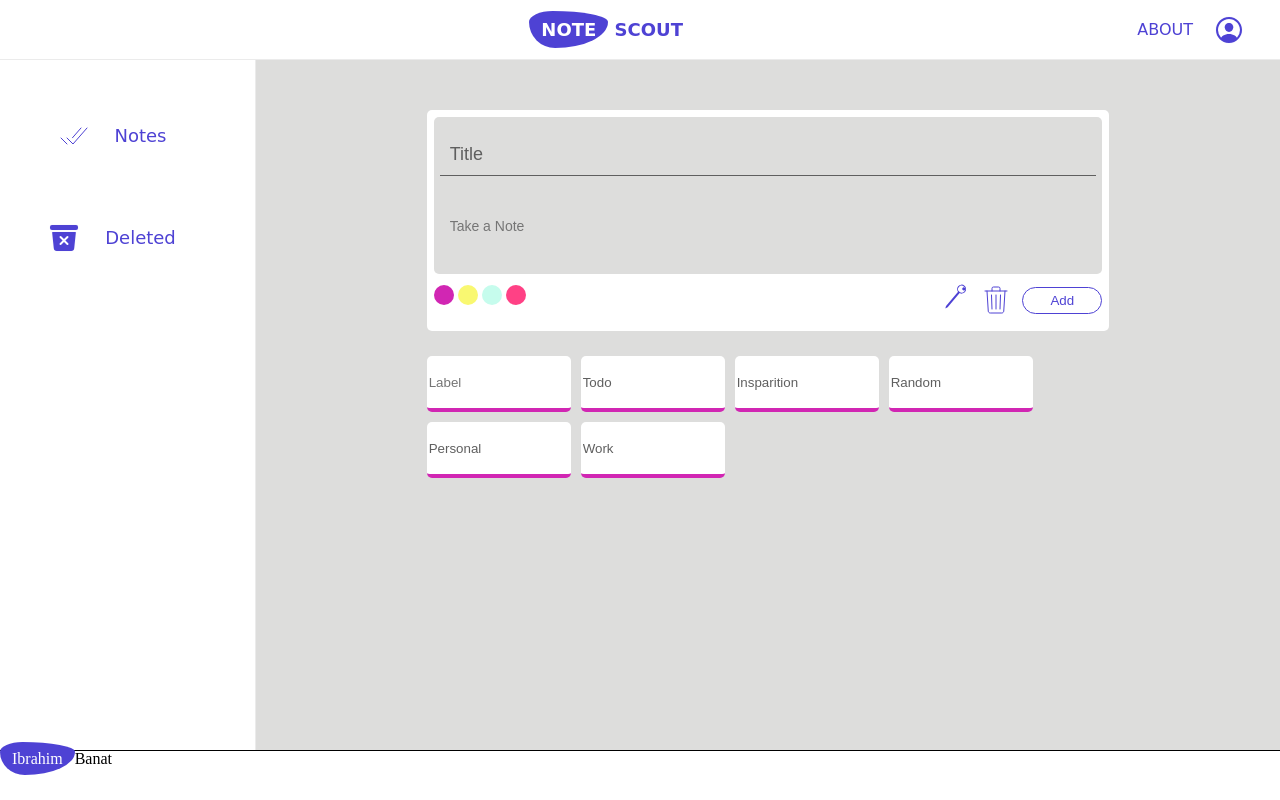
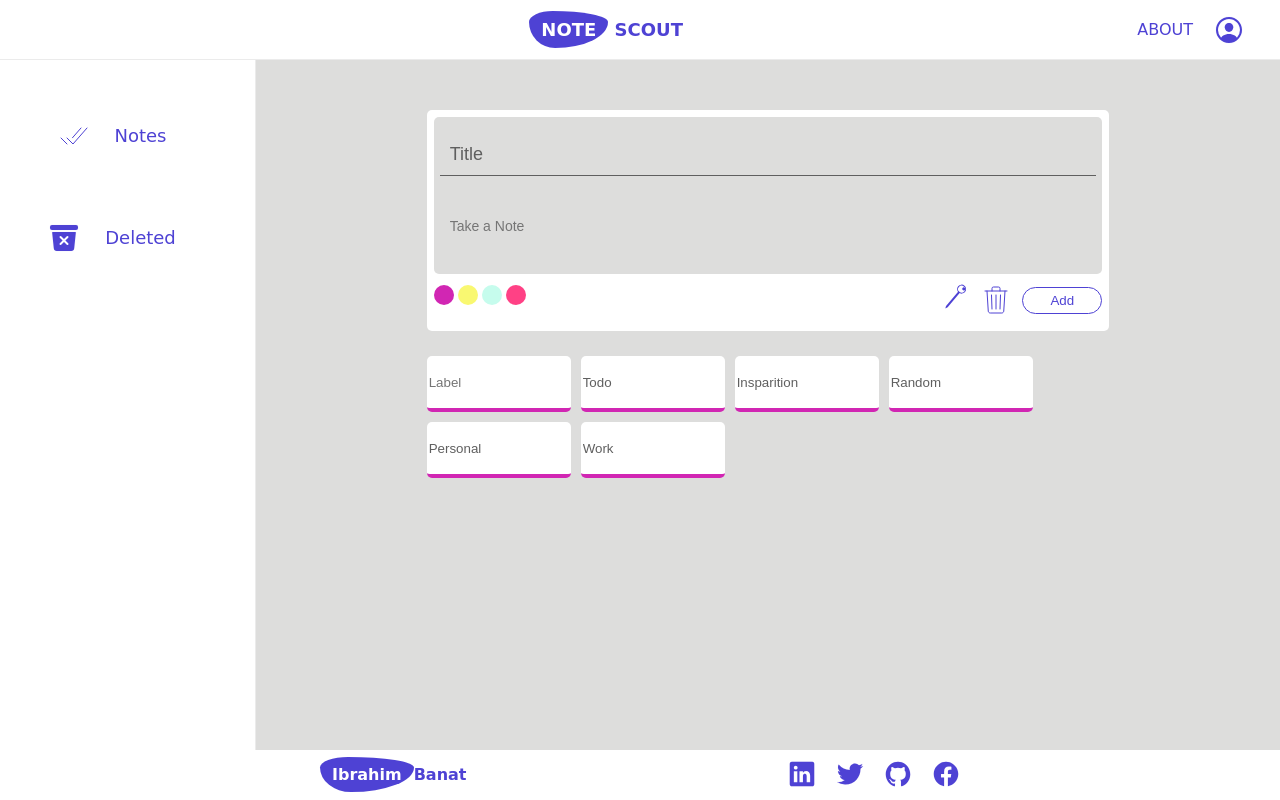
Before and after one commit to ibrahimBanat/note-scout, a plain HTML site: page index.html in a window 1280 px wide. Drawn offline with nearby package versions, Linux system fonts and the light colour scheme; a web font is replaced by a local one.

Commit message:
adding footer styles

```diff
--- a/index.html
+++ b/index.html
@@ -112,7 +112,25 @@
         </div>
       </main>
       <footer>
-        <div class="my--name"><span class="m--n-s">Ibrahim</span>Banat</div>
+        <div class="my--name">
+          <div><span class="m--n-s">Ibrahim</span>Banat</div>
+          <div class="social--d">
+            <a href="https://www.linkedin.com/in/ibrba" target="_blank"
+              ><ion-icon name="logo-linkedin" class="social--link"></ion-icon>
+            </a>
+            <a href="https://twitter.com/ibr_ba6" target="_blank"
+              ><ion-icon name="logo-twitter" class="social--link"></ion-icon>
+            </a>
+            <a href="https://github.com/ibrahimBanat" target="_blank"
+              ><ion-icon name="logo-github" class="social--link"></ion-icon>
+            </a>
+            <a
+              href="https://www.facebook.com/ibrahim.banat.7737/"
+              target="_blank"
+              ><ion-icon name="logo-facebook" class="social--link"></ion-icon>
+            </a>
+          </div>
+        </div>
       </footer>
     </div>
     <script src="./js/app.js"></script>
--- a/styles/styles.css
+++ b/styles/styles.css
@@ -325,9 +325,25 @@ input[type='text'] {
 footer {
   grid-area: footer;
   background-color: var(--white);
-  border-top: 1px solid;
+
+  display: flex;
+  justify-content: center;
+  align-items: center;
 }
-
+.my--name {
+  width: 50%;
+  height: 100%;
+  display: flex;
+  align-items: center;
+  justify-content: space-between;
+  font-family: var(--cursive);
+  color: var(--logo);
+  font-weight: 600;
+}
+.social--d {
+  display: flex;
+  gap: 20px;
+}
 .m--n-s {
   background-color: var(--logo);
   color: var(--white);
@@ -335,3 +351,8 @@ footer {
 
   border-radius: 30% 70% 67% 33% / 30% 30% 70% 70%;
 }
+
+.social--link {
+  color: var(--logo);
+  font-size: 28px;
+}
```
